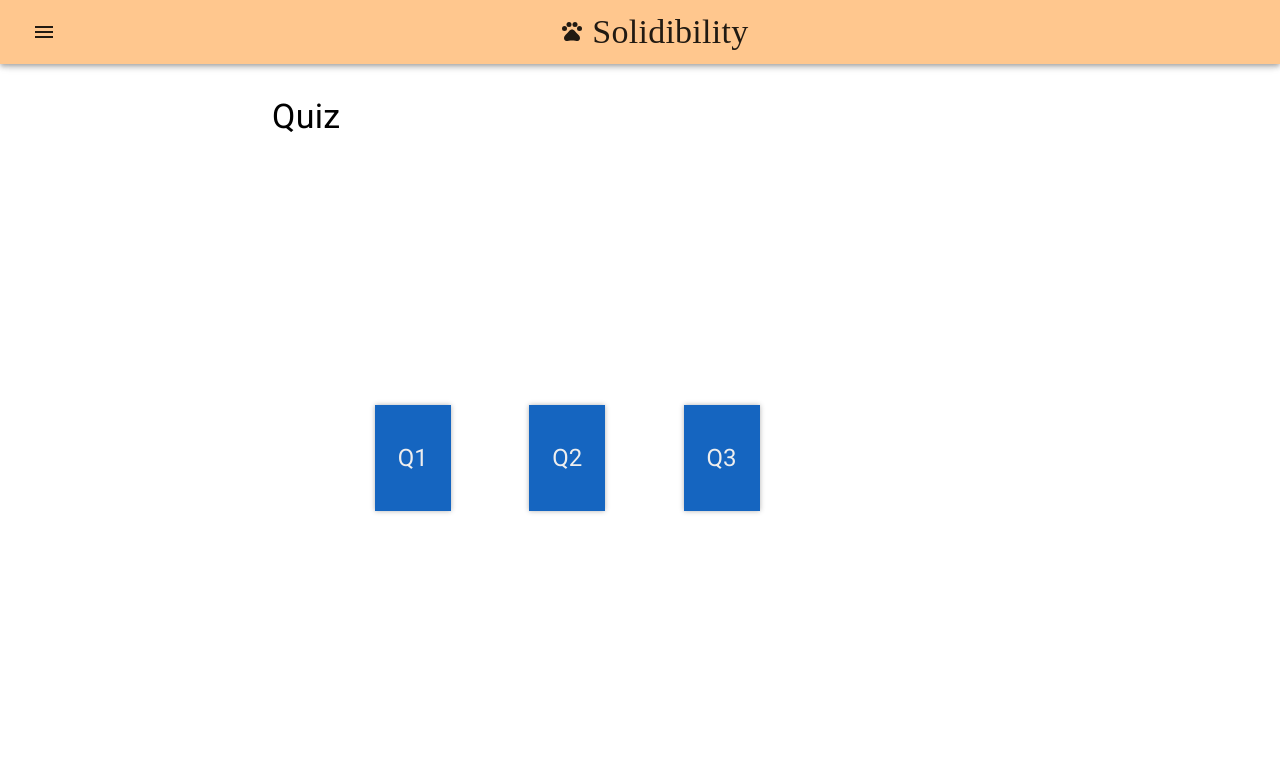
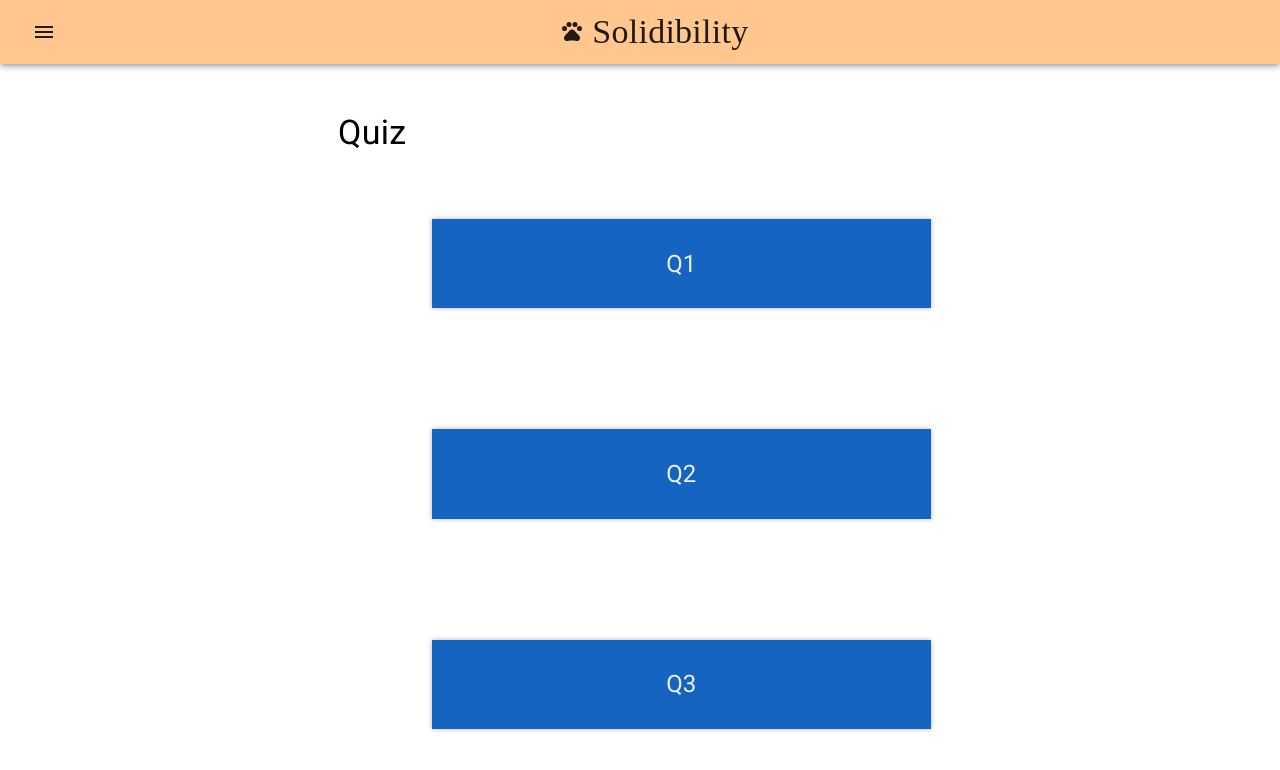
Before and after one commit to FoodChain1028/Solidibility, a React (Create React App) app in the folder frontend/: page /quiz in a window 1280 px wide. Shown: the top 770 px of the page. Built offline with nearby package versions, Linux system fonts and the light colour scheme; what web3modal would draw is missing.

Commit message:
frontend modified

```diff
--- a/frontend/src/components/About.js
+++ b/frontend/src/components/About.js
@@ -1,43 +1,15 @@
+import { useSol } from '../containers/hook/useSol';
 import Typography from '@mui/material/Typography';
 import { Avatar } from '@mui/material';
 import { Stack } from '@mui/material';
-import { styled } from '@mui/material/styles';
+import DrawerHeader from './DrawerHeader';
+import Main from './Main';
 
 const About = () => {
-
-  const drawerWidth = 240;
-  const DrawerHeader = styled('div')(({ theme }) => ({
-    display: 'flex',
-    alignItems: 'center',
-    padding: theme.spacing(0, 1),
-    // necessary for content to be below app bar
-    ...theme.mixins.toolbar,
-    justifyContent: 'flex-start',
-  }));
-
-  const Main = styled('main', { shouldForwardProp: (prop) => prop !== 'open' })(
-    ({ theme, open }) => ({
-    flexGrow: 1,
-    padding: theme.spacing(3),
-    transition: theme.transitions.create('margin', {
-      easing: theme.transitions.easing.sharp,
-      duration: theme.transitions.duration.leavingScreen,
-    }),
-    marginLeft: drawerWidth,
-    marginRight: drawerWidth,
-    ...(open && {
-      transition: theme.transitions.create('margin', {
-      easing: theme.transitions.easing.easeOut,
-      duration: theme.transitions.duration.enteringScreen,
-      }),
-      marginLeft: drawerWidth,
-    }),
-    }),
-  );
-
+  const {navOpen} = useSol();
   return(
     <>
-    <Main>
+    <Main open={navOpen}>
       <DrawerHeader />
       <Typography paragraph>
         <h1>About Us</h1>
--- /dev/null
+++ b/frontend/src/components/DrawerHeader.js
@@ -0,0 +1,11 @@
+import {styled} from '@mui/material/styles';
+const DrawerHeader = styled('div')(({ theme }) => ({
+    display: 'flex',
+    alignItems: 'center',
+    padding: theme.spacing(0, 1),
+    // necessary for content to be below app bar
+    ...theme.mixins.toolbar,
+    justifyContent: 'flex-start',
+}));
+
+export default DrawerHeader;
--- a/frontend/src/components/Home.js
+++ b/frontend/src/components/Home.js
@@ -1,41 +1,13 @@
 import Typography from '@mui/material/Typography';
+import DrawerHeader from './DrawerHeader';
+import Main from './Main';
+import { useSol } from '../containers/hook/useSol';
 import { Link } from '@mui/material';
-import { styled } from '@mui/material/styles';
 
 const Home = () => {
-
-  const drawerWidth = 240;
-  const DrawerHeader = styled('div')(({ theme }) => ({
-    display: 'flex',
-    alignItems: 'center',
-    padding: theme.spacing(0, 1),
-    // necessary for content to be below app bar
-    ...theme.mixins.toolbar,
-    justifyContent: 'flex-start',
-  }));
-
-  const Main = styled('main', { shouldForwardProp: (prop) => prop !== 'open' })(
-    ({ theme, open }) => ({
-    flexGrow: 1,
-    padding: theme.spacing(3),
-    transition: theme.transitions.create('margin', {
-      easing: theme.transitions.easing.sharp,
-      duration: theme.transitions.duration.leavingScreen,
-    }),
-    marginLeft: drawerWidth,
-    marginRight: drawerWidth,
-    ...(open && {
-      transition: theme.transitions.create('margin', {
-      easing: theme.transitions.easing.easeOut,
-      duration: theme.transitions.duration.enteringScreen,
-      }),
-      marginLeft: drawerWidth,
-    }),
-    }),
-  );
-
+  const { navOpen } = useSol();
   return(
-    <Main>
+    <Main open={navOpen}>
       <DrawerHeader />
       <Typography variant='h4'> What is Solidibility ? </Typography>
       <br/>
--- /dev/null
+++ b/frontend/src/components/Main.js
@@ -0,0 +1,24 @@
+import { styled } from "@mui/material/styles";
+
+const Main = styled('main', { shouldForwardProp: (prop) => prop !== 'open' })(
+    ({ theme, open }) => ({
+    flexGrow: 1,
+    padding: theme.spacing(5),
+    transition: theme.transitions.create('margin', {
+      easing: theme.transitions.easing.sharp,
+      duration: theme.transitions.duration.leavingScreen,
+    }),
+    marginLeft: 290,
+    marginRight: 270,
+    ...(open && {
+      transition: theme.transitions.create('margin', {
+      easing: theme.transitions.easing.easeOut,
+      duration: theme.transitions.duration.enteringScreen,
+      }),
+      marginLeft: 450,
+      marginRight: 150,
+    }),
+    }),
+);
+
+export default Main;
--- a/frontend/src/components/Navbar.js
+++ b/frontend/src/components/Navbar.js
@@ -1,3 +1,4 @@
+import DrawerHeader from './DrawerHeader';
 import { styled, createTheme, ThemeProvider } from '@mui/material/styles';
 import Drawer from '@mui/material/Drawer';
 import List from '@mui/material/List';
@@ -16,21 +17,7 @@ import InfoIcon from '@mui/icons-material/Info';
 
 import { useNavigate } from 'react-router-dom';
 import NavigationBar from '../containers/navigationBar';
-import SolRoutes from './SolRoutes';
-
 import { useSol } from '../containers/hook/useSol';
-
-const drawerWidth = 240;
-
-const DrawerHeader = styled('div')(({ theme }) => ({
-  display: 'flex',
-  alignItems: 'center',
-  padding: theme.spacing(0, 1),
-  // necessary for content to be below app bar
-  ...theme.mixins.toolbar,
-  justifyContent: 'flex-start',
-}));
-
 
 const navbarTheme = createTheme({
   status: {
@@ -47,7 +34,7 @@ const navbarTheme = createTheme({
     },
   },
 });
-
+const drawerWidth = 240;
 export default function Navbar() {
   const { navOpen, setNavOpen } = useSol();
   const navigate = useNavigate();
@@ -67,7 +54,6 @@ export default function Navbar() {
 
 
   const handleIcon = (i) => {
-
     switch(i){
       case 0: return <HomeIcon/>
       case 1: return <AccountCircleIcon/>
--- a/frontend/src/components/ProblemPage.js
+++ b/frontend/src/components/ProblemPage.js
@@ -1,46 +1,30 @@
+import DrawerHeader from './DrawerHeader';
 import { useParams } from 'react-router-dom'
 import { useSol } from '../containers/hook/useSol'
 import { styled } from '@mui/material/styles';
 import Typography from '@mui/material/Typography';
 import Editor from "@monaco-editor/react";
 import Button from '@mui/material/Button';
+import { border, margin, sizing, width } from '@mui/system';
 
 const ProblemPage = () => {
 
   const { id } = useParams()
-  const { problemSet, setCode, code } = useSol();
+  const { problemSet, setCode, code, navOpen } = useSol();
 
-  const drawerWidth = 240;
-  const DrawerHeader = styled('div')(({ theme }) => ({
-    display: 'flex',
-    alignItems: 'center',
-    padding: theme.spacing(0, 1),
-    // necessary for content to be below app bar
-    ...theme.mixins.toolbar,
-    justifyContent: 'flex-start',
-  }));
+  // deal with css
+  let drawerWidth = 290;
+  let eWidth = 290;
+  let width = `75%`;
 
-  const Main = styled('main', { shouldForwardProp: (prop) => prop !== 'open' })(
-    ({ theme, open }) => ({
-    flexGrow: 1,
-    padding: theme.spacing(3),
-    transition: theme.transitions.create('margin', {
-      easing: theme.transitions.easing.sharp,
-      duration: theme.transitions.duration.leavingScreen,
-    }),
-    marginLeft: drawerWidth,
-    marginRight: drawerWidth,
-    ...(open && {
-      transition: theme.transitions.create('margin', {
-      easing: theme.transitions.easing.easeOut,
-      duration: theme.transitions.duration.enteringScreen,
-      }),
-      marginLeft: drawerWidth,
-    }),
-    }),
-  );
+  if (navOpen) {
+    drawerWidth = 440;
+    eWidth = 440;
+    width = `78%`;
+  }
+
   const handleOnChange = (e) => {
-    // setCode(e)
+    setCode(e)
   }
   const handleSubmit = () => {
     console.log(code);
@@ -48,31 +32,45 @@ const ProblemPage = () => {
 
 
   return(
-    <Main>
+    <>
+    <div style={{
+      width: '50%',
+      marginTop: '35px',
+      marginLeft: drawerWidth,
+      marginRight: drawerWidth,
+      alignItems: 'center'
+    }}>
       <DrawerHeader/>
       <Typography variant='h4'> {`Problem ${id}`} </Typography>
       <br/>
       <Typography paragraph>
         {problemSet[id-1].description}
       </Typography>
+    </div>
 
-      <div className="overlay rounded-md overflow-hidden w-full h-full shadow-4xl">
-
+    <div style={{
+      marginTop: '40px',
+      marginLeft: eWidth
+      }}
+    >
       <Editor
-          height="50vh"
-          width={`150%`}
+        height="65vh"
+        width={width}
         language={"javascript"}
         value={code}
-          defaultValue="///SPDX-License-Identifier:MIT"
-          onChange={(e) => setCode(e)}
+        theme="vs-dark"
+        defaultValue="123"
+        onChange={(e) => {
+          handleOnChange(e)
+        }}
       />
-
+      <br />
       <Button variant="outlined" color="error" onClick={() => handleSubmit()}>
         SUBMIT
       </Button>
+    </div>
+    </>
 
-      </div>
-    </Main>
 
   )
 }
--- a/frontend/src/components/Profile.js
+++ b/frontend/src/components/Profile.js
@@ -1,7 +1,7 @@
 import Typography from '@mui/material/Typography';
-import { styled } from '@mui/material/styles';
 import { useSol } from '../containers/hook/useSol';
-
+import DrawerHeader from './DrawerHeader';
+import Main from './Main';
 import { Box, Avatar } from '@mui/material'
 import React from 'react'
 import { EmojiEvents } from '@mui/icons-material'
@@ -9,35 +9,6 @@ import Fade from 'react-reveal/Fade';
 
 const Profile = () => {
   const { account } = useSol();
-  const drawerWidth = 240;
-  const DrawerHeader = styled('div')(({ theme }) => ({
-    display: 'flex',
-    alignItems: 'center',
-    padding: theme.spacing(0, 1),
-    // necessary for content to be below app bar
-    ...theme.mixins.toolbar,
-    justifyContent: 'flex-start',
-  }));
-
-  const Main = styled('main', { shouldForwardProp: (prop) => prop !== 'open' })(
-    ({ theme, open }) => ({
-    flexGrow: 1,
-    padding: theme.spacing(3),
-    transition: theme.transitions.create('margin', {
-      easing: theme.transitions.easing.sharp,
-      duration: theme.transitions.duration.leavingScreen,
-    }),
-    marginLeft: drawerWidth,
-    ...(open && {
-      transition: theme.transitions.create('margin', {
-      easing: theme.transitions.easing.easeOut,
-      duration: theme.transitions.duration.enteringScreen,
-      }),
-      marginLeft: drawerWidth,
-    }),
-    }),
-  );
-
   return(
     <Main>
     <DrawerHeader />
--- a/frontend/src/components/Quiz.js
+++ b/frontend/src/components/Quiz.js
@@ -2,49 +2,20 @@ import { Box, Typography, styled } from '@mui/material'
 import React from 'react'
 import { useSol } from '../containers/hook/useSol';
 import { useNavigate } from 'react-router-dom';
+import DrawerHeader from './DrawerHeader';
+import Main from './Main';
 
 const Quiz = () => {
-
-  const { problemSet } = useSol();
-  const drawerWidth = 240;
-  const DrawerHeader = styled('div')(({ theme }) => ({
-    display: 'flex',
-    alignItems: 'center',
-    padding: theme.spacing(0, 1),
-    // necessary for content to be below app bar
-    ...theme.mixins.toolbar,
-    justifyContent: 'flex-start',
-  }));
-
-  const Main = styled('main', { shouldForwardProp: (prop) => prop !== 'open' })(
-    ({ theme, open }) => ({
-    flexGrow: 1,
-    padding: theme.spacing(3),
-    transition: theme.transitions.create('margin', {
-      easing: theme.transitions.easing.sharp,
-      duration: theme.transitions.duration.leavingScreen,
-    }),
-    marginLeft: drawerWidth,
-    ...(open && {
-      transition: theme.transitions.create('margin', {
-      easing: theme.transitions.easing.easeOut,
-      duration: theme.transitions.duration.enteringScreen,
-      }),
-      marginLeft: drawerWidth,
-    }),
-    }),
-  );
+  const { navOpen, problemSet } = useSol();
 
   const MyBox = styled(Box)(({ theme }) => ({
-    width: '14%',
+    width: '100%',
     cursor:'pointer',
     height: '14%',
-    padding: '8px',
-    gap: '2px',
     backgroundColor: theme.palette.primary.dark,
     fontSize: '60px',
     display: 'flex',
-    flexDirection: 'column',
+    // flexDirection: 'column',
     justifyContent: 'center',
     alignItems: 'center',
     color: '#eee',
@@ -64,12 +35,12 @@ const Quiz = () => {
   }
 
   return(
-    <Main>
+    <Main open={navOpen}>
     <DrawerHeader/>
     <Typography variant='h4'> Quiz </Typography>
     <Box sx={{
       height: '100vh',
-      width: { xs: "100%", sm: '55%' },
+      width: { xs: "100%", sm: '100%' },
       bgcolor: 'white',
       display: 'flex',
       justifyContent: 'center',
--- a/frontend/src/containers/Signin.js
+++ b/frontend/src/containers/Signin.js
@@ -17,6 +17,7 @@ import CoinbaseWalletSDK from "@coinbase/wallet-sdk";
 
 import { createTheme, ThemeProvider } from '@mui/material/styles';
 import { useSol } from './hook/useSol';
+
 
 // wallet connection
 const INFURA_ID = process.env.INFURA_ID;
```
Lines whose indentation alone changed are shown as unchanged.
